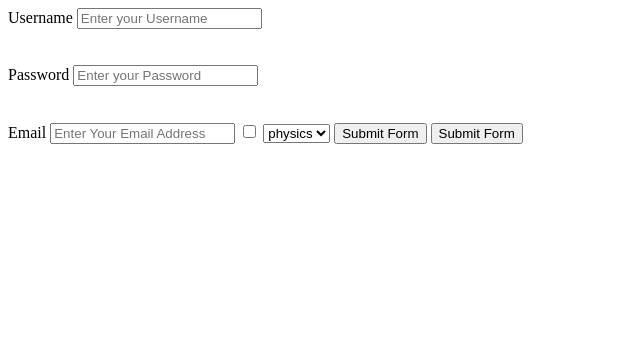
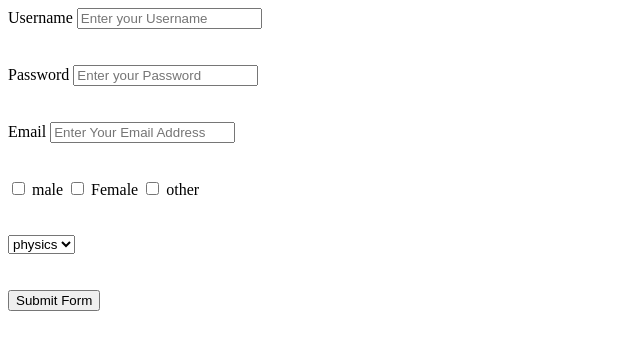
Before and after one commit to abuhurairadayan/HTML-Projects, a plain HTML site: page formInHtml/index.html in a window 1280 px wide. Shown: the whole page, without its empty margins (0-640 px from the left). Drawn offline with Linux system fonts and the light colour scheme.

Commit message:
updated form

```diff
--- a/formInHtml/index.html
+++ b/formInHtml/index.html
@@ -16,16 +16,25 @@
         <br><br><br>
         <label for="username">Email</label>
         <input type="email" placeholder="Enter Your Email Address">
+        <br><br><br>
+        <input type="checkbox" name="male" id="male" value="human">
+        <label for="male">male</label>
 
-        <input type="checkbox" name="male" id="">
+        <input type="checkbox" name="female" id="female" value="human">
+        <label for="female">Female</label>
+
+        <input type="checkbox" name="other" id="other" value="human">
+        <label for="other">other</label>
+        <br><br><br>
+
         <select name="" id="">
             <option value="">physics</option>
             <option value="">maths</option>
             <option value="">english</option>
         </select>
 
+        <br><br><br>
 
-       <input type="submit" value="Submit Form">
         <button type="submit">Submit Form</button>
 </body>
 </html>
```
